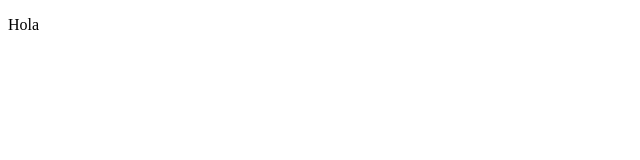
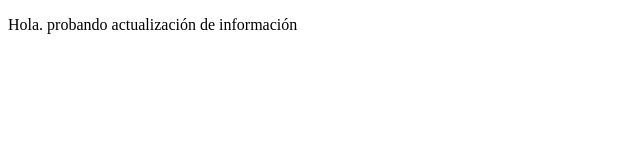
Before and after one commit to daniela-navarroq/proyectoDemoPlatzi, a plain HTML site: page index.html in a window 1280 px wide. Shown: the whole page, without its empty margins (0-640 px from the left). Drawn offline with Linux system fonts and the light colour scheme.

Commit message:
Cambios agregamos información en p

```diff
--- a/index.html
+++ b/index.html
@@ -7,6 +7,6 @@
     <title>Document</title>
 </head>
 <body>
-    <p>Hola</p>
+    <p>Hola. probando actualización de información</p>
 </body>
 </html>
```
